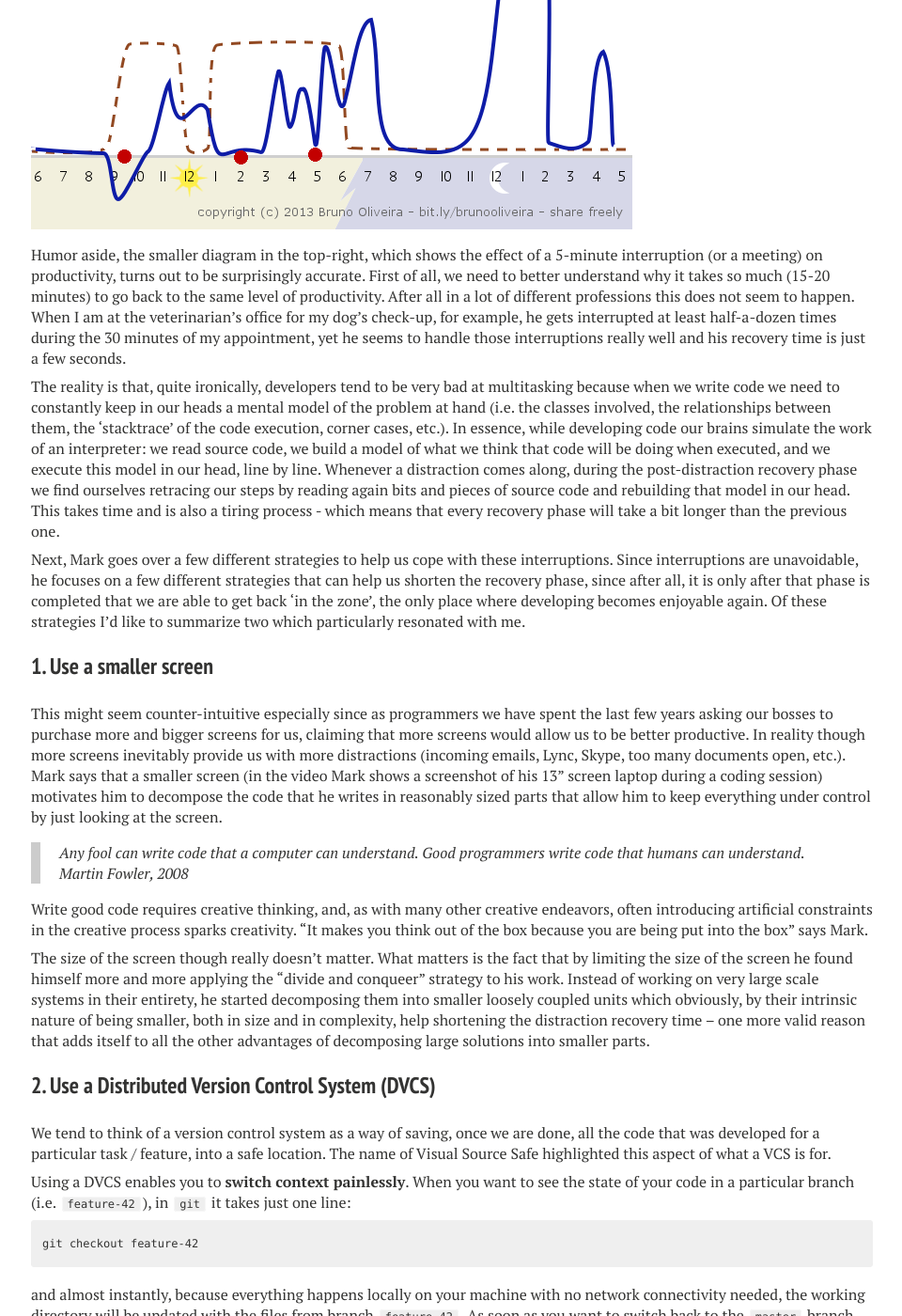
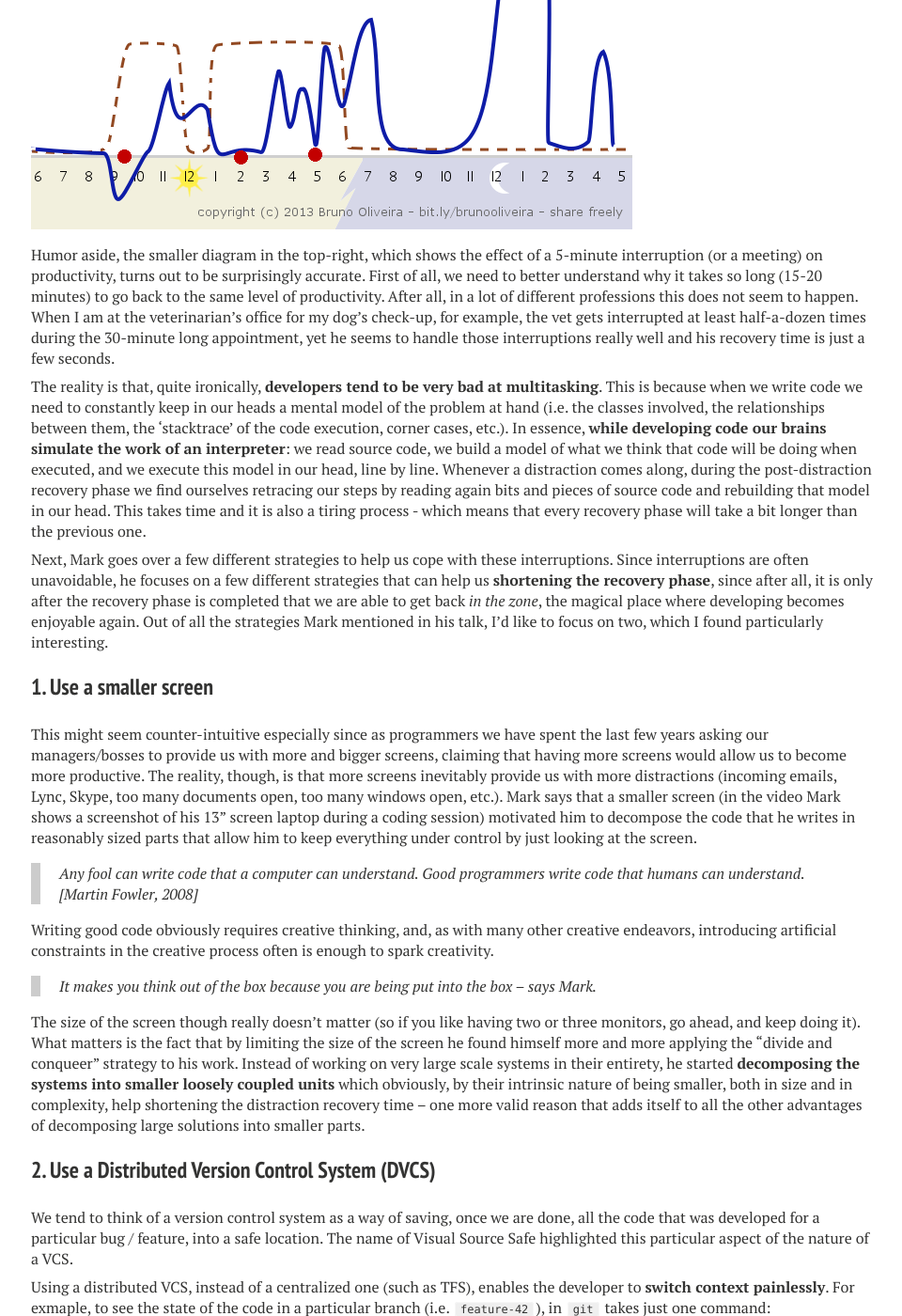
Before and after one commit to gallarotti/gallarotti.github.io, a Jekyll site: the page built from _posts/the-digitalian/2014-06-07-how-to-minimize-distractions-recovery-time.md, in a window 1280 px wide and 1400 px high, scrolled down 1300 px. Shown: the whole window at 94% size, without its empty margins (287-1247 px from the left). Built offline with Jekyll 4.4.1, drawn with Linux system fonts in a browser that asks for light colours; nearby versions of some CDN libraries; Markdown is read by kramdown in place of the engine named in the settings; comment, search, counter and statistics services are not loaded; some of the changed text lies outside the part shown.

Commit message:
fixed a few sentences

```diff
--- a/_posts/the-digitalian/2014-06-07-how-to-minimize-distractions-recovery-time.md
+++ b/_posts/the-digitalian/2014-06-07-how-to-minimize-distractions-recovery-time.md
@@ -12,55 +12,57 @@
 ---
 The [Norwegian Developers Conference 2014](http://www.ndcoslo.com/) just ended and they have already posted [all the videos](http://vimeo.com/ndcoslo) of all the talks that were given this past week. Two talks in particular caught my attention.
 
-The first is a talk about [Railway Oriented Programming](http://vimeo.com/97344498) (an interesting manage error handling in functional languages) by [Scott Wlaschin](https://twitter.com/ScottWlaschin). Because I don't actually use functional languages I won't comment any further about this talk and I will limit myself to bringing it to your attention, just in case you also might be intrigued by the way Scott uses the railway methaphore to illustrate a concept that might be otherwise difficult to explain.
+The first is a talk about [Railway Oriented Programming](http://vimeo.com/97344498) (an interesting technique to manage error handling in functional languages) by [Scott Wlaschin](https://twitter.com/ScottWlaschin). Because I don't actually use functional languages I won't comment any further about this talk and I will limit myself to bringing it to your attention, just in case you also might be intrigued by the way Scott uses the railway methaphore to illustrate a concept that might be otherwise difficult to explain.
 
 The second talk is [Zone out, check in, move on](http://vimeo.com/97419151) by [Mark Seemann](https://twitter.com/ploeh). I hold Mark in high regard -- he is a brilliant .NET architect, a prolific [blog](http://blog.ploeh.dk/) writer, and the author of [Dependency Injection in .NET](http://www.manning.com/seemann/), Amazon #1 best seller in the Software Testing category. If you have one hour of time to spare, I highly recommend [watching the entire talk](http://vimeo.com/97419151). If not, I asked Mark permission to summarize here some key ideas that particularly resonated with me.
 
-Most programmers love to be 'in the zone' as much as possible. This is what makes developing an enjoyable experience. However, no matter if you work in an office or if, like me, you have the luxury of being able to work from home, the reality is often one of interruptions. Interruptions are not only unavoidable, but they tend to increase in number when a developer grows into a senior developer first and a lead developer next.
+Most programmers love to be *in the zone* as much as possible. This is what makes developing an enjoyable experience. However, no matter if you work in an office or if, like me and Mark, you have the luxury of being able to work from home, the reality is often one of interruptions. Interruptions are not only unavoidable, but they tend to increase in number when a developer grows into a senior developer, first, and then into a lead developer.
 
-[Bruno Oliveira](https://plus.google.com/+BrunoOliveira/posts) once posted a fun diagram which depicts the productivity at work of a developer along the day:
+[Bruno Oliveira](https://plus.google.com/+BrunoOliveira/posts) posted a fun diagram which depicts the productivity at work of a developer along the day:
 
 ![Geek Productivity at Work - by Bruno Oliveira](/assets/2014/06/geek-productivity.png)
 
-Humor aside, the smaller diagram in the top-right, which shows the effect of a 5-minute interruption (or a meeting) on productivity, turns out to be surprisingly accurate. First of all, we need to better understand why it takes so much (15-20 minutes) to go back to the same level of productivity. After all in a lot of different professions this does not seem to happen. When I am at the veterinarian's office for my dog's check-up, for example, he gets interrupted at least half-a-dozen times during the 30 minutes of my appointment, yet he seems to handle those interruptions really well and his recovery time is just a few seconds.
+Humor aside, the smaller diagram in the top-right, which shows the effect of a 5-minute interruption (or a meeting) on productivity, turns out to be surprisingly accurate. First of all, we need to better understand why it takes so long (15-20 minutes) to go back to the same level of productivity. After all, in a lot of different professions this does not seem to happen. When I am at the veterinarian's office for my dog's check-up, for example, the vet gets interrupted at least half-a-dozen times during the 30-minute long appointment, yet he seems to handle those interruptions really well and his recovery time is just a few seconds.
 
-The reality is that, quite ironically, developers tend to be very bad at multitasking because when we write code we need to constantly keep in our heads a mental model of the problem at hand (i.e. the classes involved, the relationships between them, the 'stacktrace' of the code execution, corner cases, etc.). In essence, while developing code our brains simulate the work of an interpreter: we read source code, we build a model of what we think that code will be doing when executed, and we execute this model in our head, line by line. Whenever a distraction comes along, during the post-distraction recovery phase we find ourselves retracing our steps by reading again bits and pieces of source code and rebuilding that model in our head. This takes time and is also a tiring process - which means that every recovery phase will take a bit longer than the previous one.
+The reality is that, quite ironically, **developers tend to be very bad at multitasking**. This is because when we write code we need to constantly keep in our heads a mental model of the problem at hand (i.e. the classes involved, the relationships between them, the 'stacktrace' of the code execution, corner cases, etc.). In essence, **while developing code our brains simulate the work of an interpreter**: we read source code, we build a model of what we think that code will be doing when executed, and we execute this model in our head, line by line. Whenever a distraction comes along, during the post-distraction recovery phase we find ourselves retracing our steps by reading again bits and pieces of source code and rebuilding that model in our head. This takes time and it is also a tiring process - which means that every recovery phase will take a bit longer than the previous one.
 
-Next, Mark goes over a few different strategies to help us cope with these interruptions. Since interruptions are unavoidable, he focuses on a few different strategies that can help us shorten the recovery phase, since after all, it is only after that phase is completed that we are able to get back 'in the zone', the only place where developing becomes enjoyable again. Of these strategies I'd like to summarize two which particularly resonated with me.
+Next, Mark goes over a few different strategies to help us cope with these interruptions. Since interruptions are often unavoidable, he focuses on a few different strategies that can help us **shortening the recovery phase**, since after all, it is only after the recovery phase is completed that we are able to get back *in the zone*, the magical place where developing becomes enjoyable again. Out of all the strategies Mark mentioned in his talk, I'd like to focus on two, which I found particularly interesting.
 
 ### 1. Use a smaller screen
 
-This might seem counter-intuitive especially since as programmers we have spent the last few years asking our bosses to purchase more and bigger screens for us, claiming that more screens would allow us to be better productive. In reality though more screens inevitably provide us with more distractions (incoming emails, Lync, Skype, too many documents open, etc.).
-Mark says that a smaller screen (in the video Mark shows a screenshot of his 13" screen laptop during a coding session) motivates him to decompose the code that he writes in reasonably sized parts that allow him to keep everything under control by just looking at the screen.
+This might seem counter-intuitive especially since as programmers we have spent the last few years asking our managers/bosses to provide us with more and bigger screens, claiming that having more screens would allow us to become more productive. The reality, though, is that more screens inevitably provide us with more distractions (incoming emails, Lync, Skype, too many documents open, too many windows open, etc.).
+Mark says that a smaller screen (in the video Mark shows a screenshot of his 13" screen laptop during a coding session) motivated him to decompose the code that he writes in reasonably sized parts that allow him to keep everything under control by just looking at the screen.
 
 >Any fool can write code that a computer can understand.
->Good programmers write code that humans can understand. *Martin Fowler, 2008*
+>Good programmers write code that humans can understand. [Martin Fowler, 2008]
 
-Write good code requires creative thinking, and, as with many other creative endeavors, often introducing artificial constraints in the creative process sparks creativity. "It makes you think out of the box because you are being put into the box" says Mark.
+Writing good code obviously requires creative thinking, and, as with many other creative endeavors, introducing artificial constraints in the creative process often is enough to spark creativity.
 
-The size of the screen though really doesn't matter. What matters is the fact that by limiting the size of the screen he found himself more and more applying the "divide and conqueer" strategy to his work. Instead of working on very large scale systems in their entirety, he started decomposing them into smaller loosely coupled units which obviously, by their intrinsic nature of being smaller, both in size and in complexity, help shortening the distraction recovery time -- one more valid reason that adds itself to all the other advantages of decomposing large solutions into smaller parts.
+> It makes you think out of the box because you are being put into the box -- says Mark.
+
+The size of the screen though really doesn't matter (so if you like having two or three monitors, go ahead, and keep doing it). What matters is the fact that by limiting the size of the screen he found himself more and more applying the "divide and conqueer" strategy to his work. Instead of working on very large scale systems in their entirety, he started **decomposing the systems into smaller loosely coupled units** which obviously, by their intrinsic nature of being smaller, both in size and in complexity, help shortening the distraction recovery time -- one more valid reason that adds itself to all the other advantages of decomposing large solutions into smaller parts.
 
 ### 2. Use a Distributed Version Control System (DVCS)
 
-We tend to think of a version control system as a way of saving, once we are done, all the code that was developed for a particular task / feature, into a safe location. The name of Visual Source Safe highlighted this aspect of what a VCS is for.
+We tend to think of a version control system as a way of saving, once we are done, all the code that was developed for a particular bug / feature, into a safe location. The name of Visual Source Safe highlighted this particular aspect of the nature of a VCS.
 
-Using a DVCS enables you to **switch context painlessly**. When you want to see the state of your code in a particular branch (i.e. `feature-42`), in `git` it takes just one line:
+Using a distributed VCS, instead of a centralized one (such as TFS), enables the developer to **switch context painlessly**. For exmaple, to see the state of the code in a particular branch (i.e. `feature-42`), in `git` takes just one command:
 
     git checkout feature-42
 
-and almost instantly, because everything happens locally on your machine with no network connectivity needed, the working directory will be updated with the files from branch `feature-42`. As soon as you want to switch back to the `master` branch, all you have to do is type:
+Almost instantly, because everything happens locally on the developer's machine, with absolutely no network connectivity needed, the working directory will be updated with the files from branch `feature-42`. Switching back to the `master` branch, can be done with a similar command:
 
 	git checkout master
 
-When you want to create a new branch (i.e. `feature-43`), another line is sufficient:
+Creating a new branch (i.e. `feature-43`), also requires another simple command:
 
 	git checkout -b feature-43
 
-Remember, this is a local branch, no network is involved, everything happens just on your local machine, which make the branch creation a sub-second operation.
+Remember, this is a local branch, no network is involved, everything happens just on the local machine, which make the branch creation a sub-second operation.
 
 **Working in branches** is not an evil thing. The people that are scared of branches think of **merge conflicts** (which can admittedly be hell). But merge conflicts are not triggered by the mere acting of branching.
 
-Instead, **working in branches** enables you to **explore fearlessly**. You have an idea, you simply create a new branch, and you start committing to it, as often as every few minutes (Mark actually says "never more than 5 minutes from a check-in" -- see below):
+Instead, **working in branches** enables you to **explore fearlessly**. You have an idea, you simply create a new branch, and you start committing to it, as often as every few minutes (Mark actually suggest to keep it really short: *"never more than 5 minutes from a check-in"*):
 
 ![branching](/assets/2014/06/branches-01.png)
 
@@ -79,23 +81,27 @@
 
 #### Never be more than five minutes from a check-in
 
-Every time you make a change to your code that leaves the system in a state that is as good as it was before, or better (i.e. not worse), just check the change in. The more commits you have, the larger number of options you have when rolling back if necessary (every check-in gives you an "undo snapshot" of the system, to which you can easily go back).
+> Every time you make a change to your code that leaves the system in a state that is as good as it was before, or better (i.e. not worse), just check the change in.
+
+The more commits you have, the larger number of options you have when rolling back if necessary (every check-in gives you a snapshot of the code to which you can easily go back -- having more check-ins is like having more undo levels in an application).
 
 #### Integrate often
 
 > Branching is not evil, but merging is.
 
-**Merge conflicts** are nothing else than **concurrency issue**. It means two or more developers have been working on the same piece of source code in between two merges. If there were no concurrent work being done on the same file, there would not be a merge conflict. In other systems to resolve concurrency issues the normal approach is to make sure that transactions happen as fast as possible.
+**Merge conflicts** are nothing else than **concurrency issue**. It means two or more developers have been working on the same piece of source code in between two merges. If there were no concurrent work being done on the same file, there would not be a merge conflict. In other systems to resolve concurrency issues the normal approach is to **make sure that transactions happen as fast as possible**.
 
-Therefore this translates into doing merges as often as possible. This minimizes the chance of having a merge conflict when merging because it reduces the window of time during which a piece of source code risks to be modified by more than one developer. A branch that gets older than a couple of hours should be merged.
+This translates into making sure to **merge as often as possible**. This minimizes the chance of having a merge conflict when merging because it reduces the window of time during which a piece of source code risks to be modified by more than one developer.
 
-#### Handle incomplete branches
+> A branch that gets older than a couple of hours should be merged.
+
+#### Handling incomplete branches
 
 Often it happens that a feature (i.e. `feature-42`) is not completed within a few hours and you understand that it will take much longer to be completed:
 
 ![branching](/assets/2014/06/branches-04.png)
 
-Most people would leave the branch there dangling waiting for the branch to be completed, but, in most cases, the best way to handle this scenario is to simply integrate the feature anyways into the master branch:
+Most people would leave the branch there dangling waiting for the branch to be completed, but, in most cases, the best way to handle this scenario is simply to integrate the feature anyways into the master branch:
 
 ![branching](/assets/2014/06/branches-05.png)
 
@@ -103,8 +109,8 @@
 
 > The cost of having merge conflicts is bigger than the cost of having incomplete features in the master branch.
 
-And if you don't like to have incompleted features in the master branch, all you have to do is to use
+And if you don't like to have incompleted features in the master branch, all you have to do is to use **feature toggles**.
 
 > We don't know how to minimize the cost of merge conflicts, but we know how to minimize the cost of having incomplete features in the master branch, by using **feature toggles**.
 
-**Feature toggles** can be configuration files, or complex boolean expressions in code that determine whether a feature should be turned on or off in a particular environment. In order to be able to use feature toggles, your code will need to be modular enough to be "wrappable" by the toggles, but then again this brings back the point about the advantages of writing loosely coupled code.
+**Feature toggles** can be configuration files, or complex boolean expressions in code that determine whether a feature should be turned on or off within a particular environment (i.e. this will allow a particular developer to have a feature enable on a machine, and in the QA system, but not in production, for example). A side effect of using feature toggles is that your code will need to be modular enough to be "wrappable" by the toggles -- which inevitably brings us back to the **advantages of writing loosely coupled code**.
```
